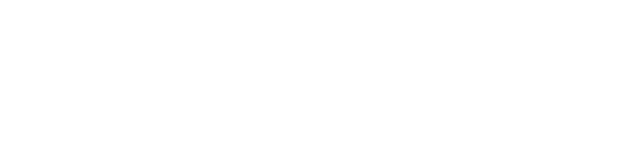
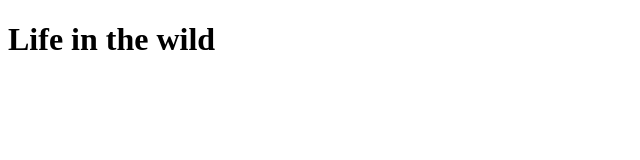
Before and after one commit to Kazim786/image-gallery, a plain HTML site: page index.html in a window 1280 px wide. Shown: the whole page, without its empty margins (0-640 px from the left). Drawn offline with Linux system fonts and the light colour scheme.

Commit message:
created header

```diff
--- a/index.html
+++ b/index.html
@@ -8,6 +8,7 @@
     <title>Document</title>
 </head>
 <body>
+    <h1>Life in the wild</h1>
 
 </body>
 </html>
```
